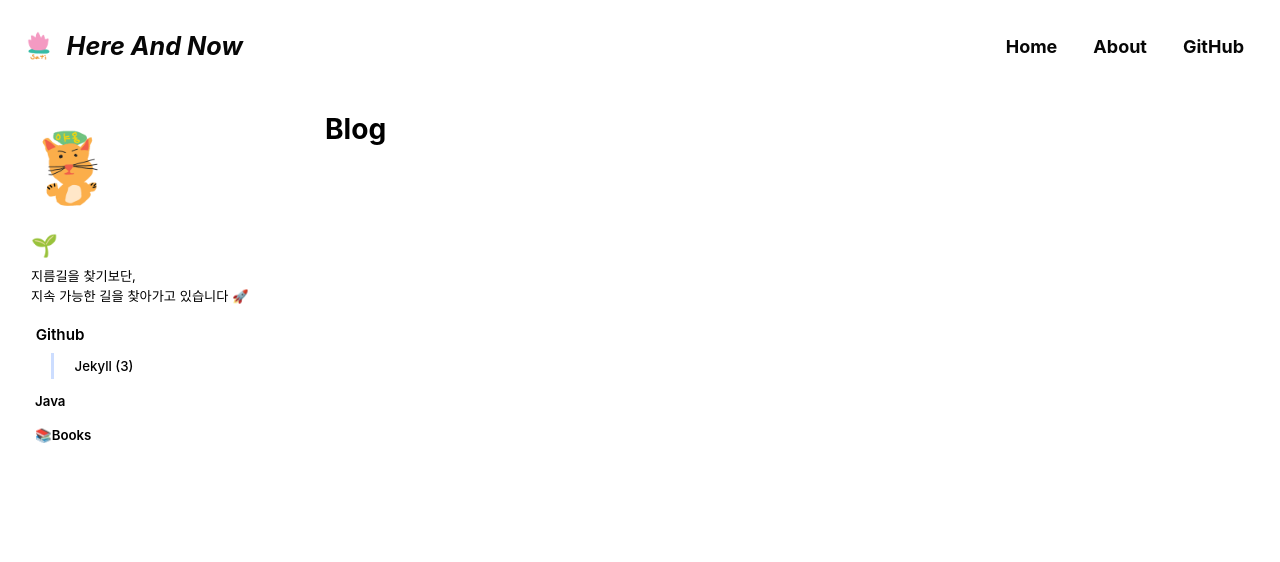
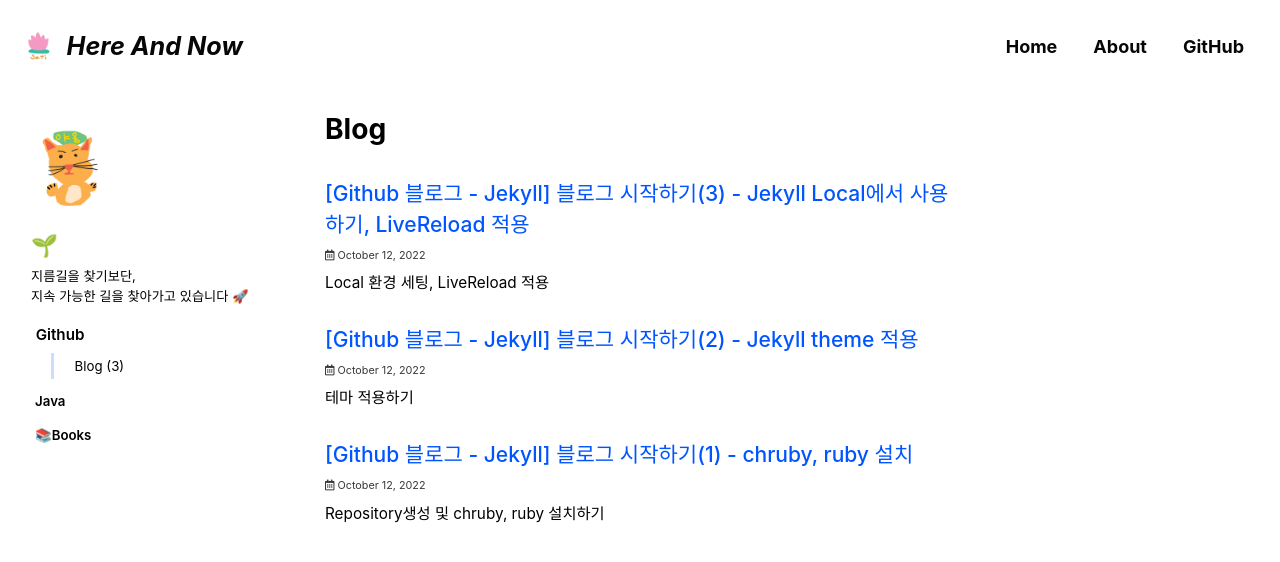
Before and after one commit to kiki-sati/kimrumm.github.io, a Jekyll site: the page built from _pages/categories/category-Blog.md, in a window 1280 px wide and 900 px high. Shown: the top 562 px of the window. Built offline with Jekyll 4.4.1, drawn with Linux system fonts in a browser that asks for light colours; cached includes are drawn as plain includes; some web fonts are replaced.

Commit message:
Fix : 카테고리 수정

```diff
--- a/_data/navigation.yml
+++ b/_data/navigation.yml
@@ -20,8 +20,8 @@
 categories:
   - title: "Github"
     children:
-      - title: "Jekyll"
-        url: /categories/Jekyll/
+      - title: "Blog"
+        url: /categories/Blog/
 
   - title: "Java"
     url: /categories/Java/
--- a/_posts/github/2022-10-12-categories-first.md
+++ b/_posts/github/2022-10-12-categories-first.md
@@ -3,7 +3,7 @@
 excerpt: "Repository생성 및 chruby, ruby 설치하기"
 
 categories:
-- Jekyll
+- Blog
 tags:
 - [Github, Jekyll]
 
--- a/_posts/github/2022-10-12-categories-gitblog2.md
+++ b/_posts/github/2022-10-12-categories-gitblog2.md
@@ -3,7 +3,7 @@
 excerpt: "테마 적용하기"
 
 categories:
-  - Jekyll
+  - Blog
 tags:
   - [Github, Jekyll]
 
--- a/_posts/github/2022-10-12-categories-gitblog3.md
+++ b/_posts/github/2022-10-12-categories-gitblog3.md
@@ -3,7 +3,7 @@
 excerpt: "Local 환경 세팅, LiveReload 적용"
 
 categories:
-  - Jekyll
+  - Blog
 tags:
   - [Github, Jekyll]
 
```
Also changed, not shown: _pages/categories/category-Blog.md (renamed from _pages/categories/category-Jekyll.md).
